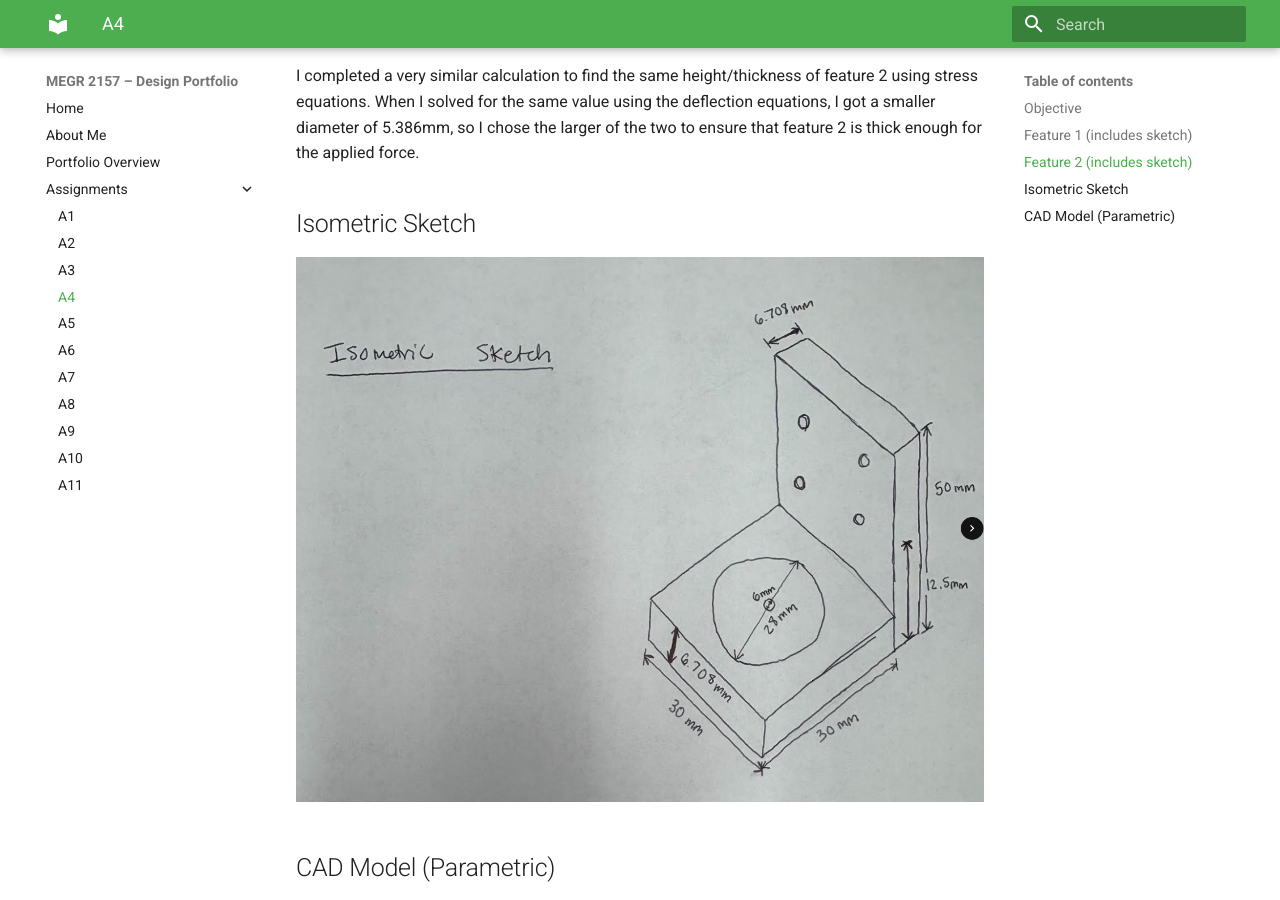
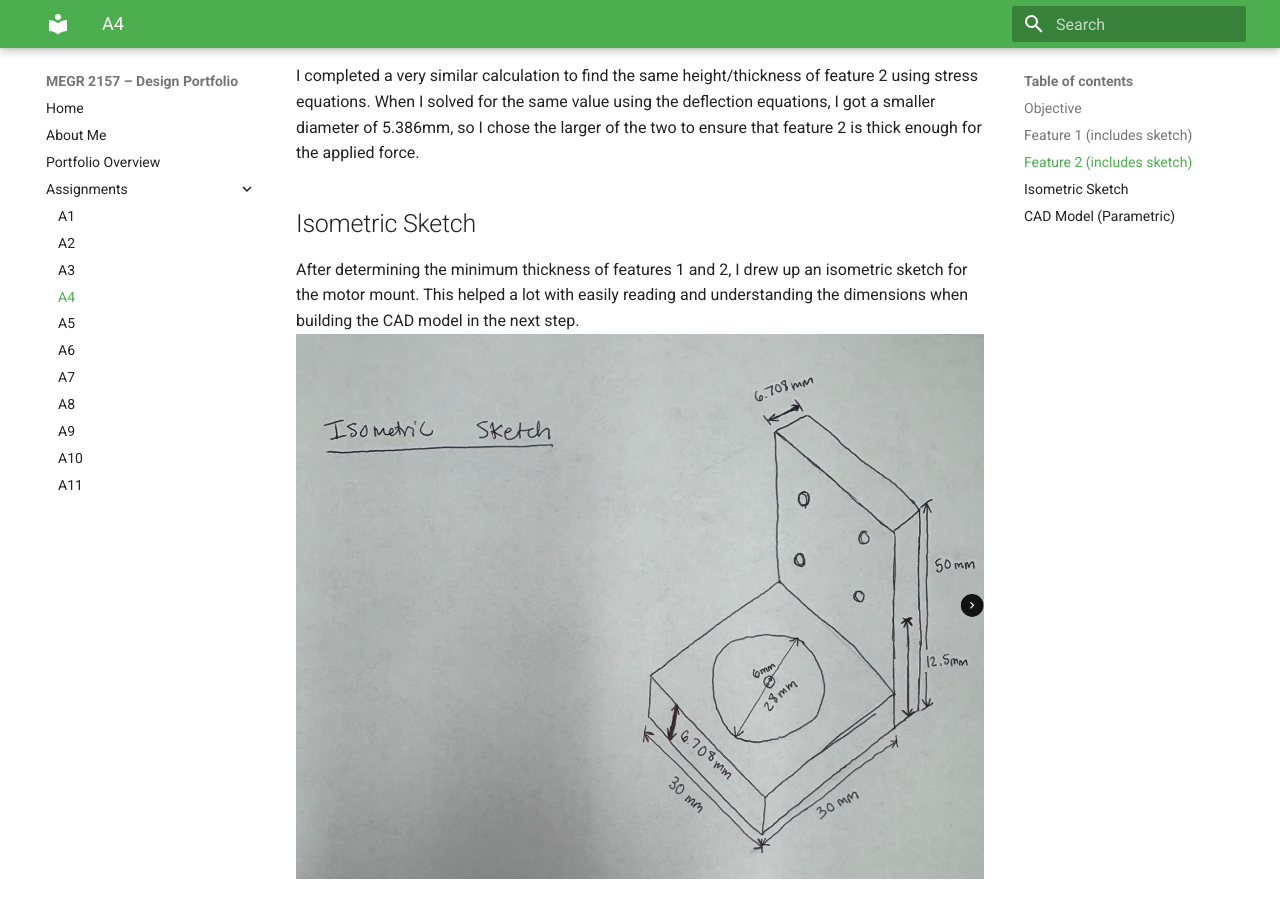
Before and after one commit to apaciore/megr2156-portfolio, an MkDocs documentation site: the page built from docs/assignments/A04/index.md, in a window 1280 px wide and 900 px high, scrolled down 2228 px. Built offline with MkDocs 1.6.1 and Material for MkDocs 9.7.7, drawn with Linux system fonts in a browser that asks for light colours.

Commit message:
Add isometric sketch section to A04 index
Added an isometric sketch section to the documentation.

```diff
--- a/docs/assignments/A04/index.md
+++ b/docs/assignments/A04/index.md
@@ -18,6 +18,7 @@ I completed a very similar calculation to find the same height/thickness of feat
 
 ## Isometric Sketch
 
+After determining the minimum thickness of features 1 and 2, I drew up an isometric sketch for the motor mount. This helped a lot with easily reading and understanding the dimensions when building the CAD model in the next step.
 ![iso](Screenshot%202026-09-16%20221158.png)
 
 ## CAD Model (Parametric)
```
